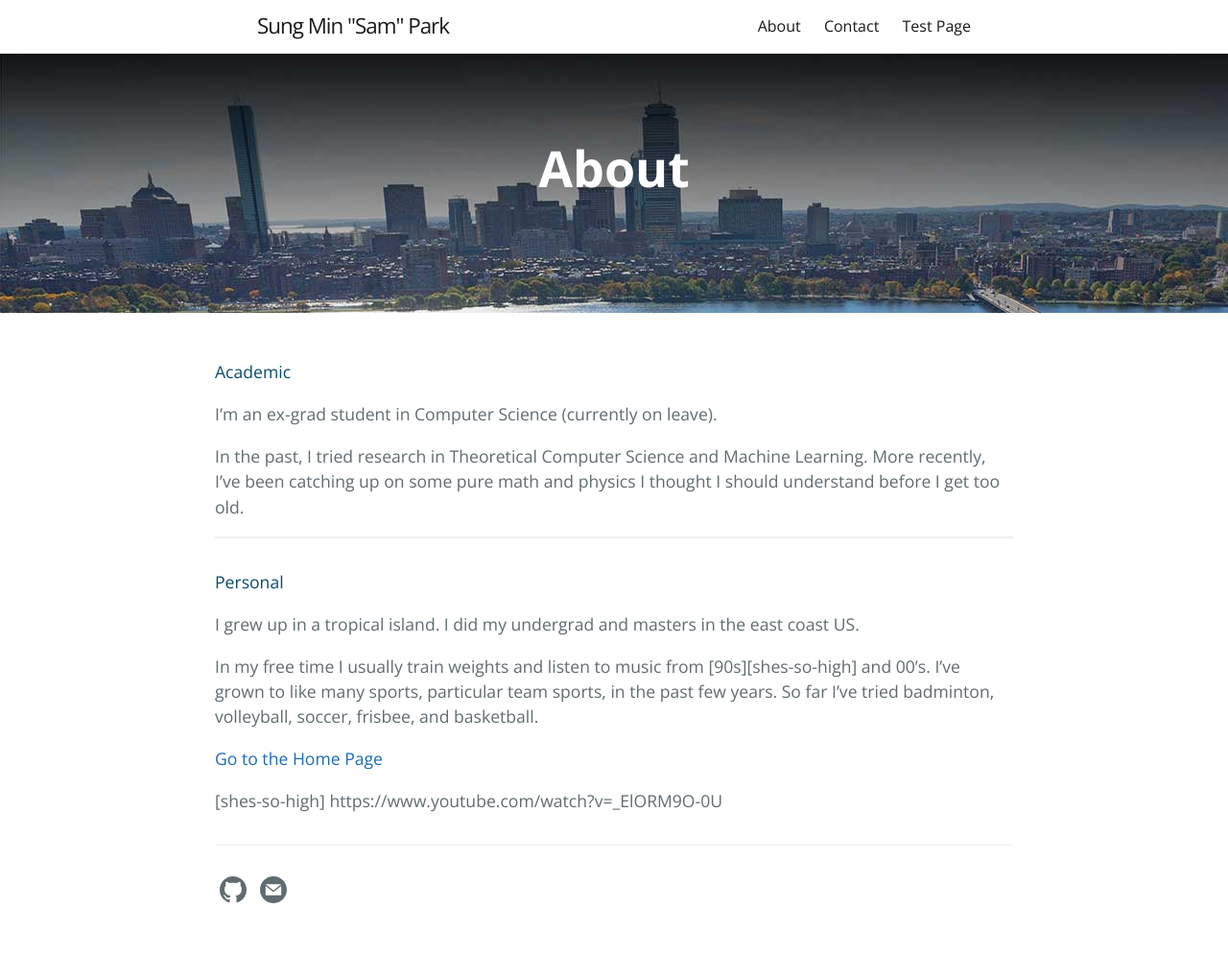
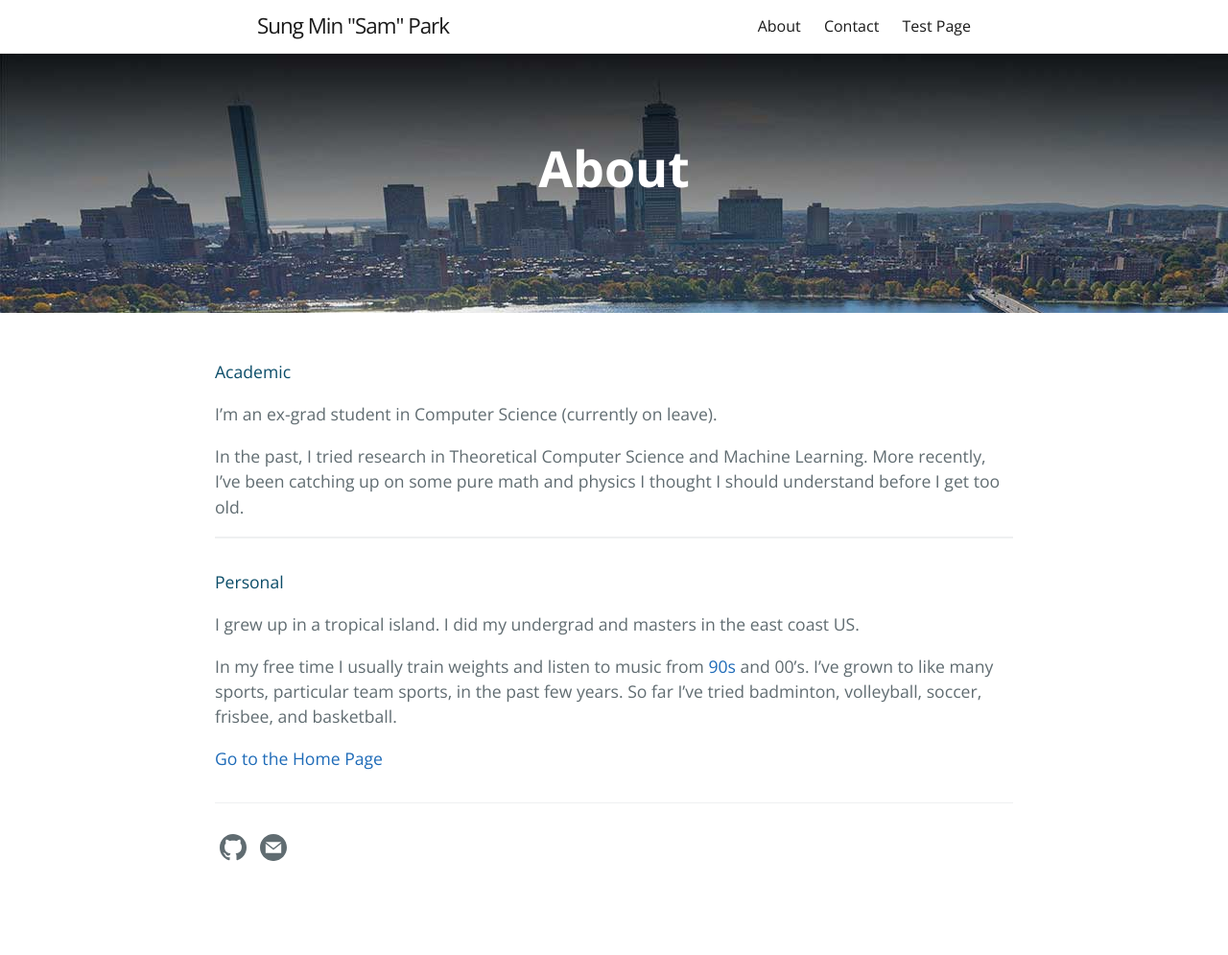
Before and after one commit to sung-max/sung-max.github.io, a Jekyll site: the page built from about.md, in a window 1280 px wide. Shown: the whole page at 96% size. Built offline with Jekyll 4.4.1, drawn with Linux system fonts in a browser that asks for light colours; after the commit the page ends 951 px from its top, so only the background shows below that.

Commit message:
update link on about

```diff
--- a/about.md
+++ b/about.md
@@ -26,4 +26,4 @@ So far I've tried badminton, volleyball, soccer, frisbee, and basketball.
 
 [Go to the Home Page](../)
 
-[shes-so-high] https://www.youtube.com/watch?v=_ElORM9O-0U
+[shes-so-high]: https://www.youtube.com/watch?v=_ElORM9O-0U
```
